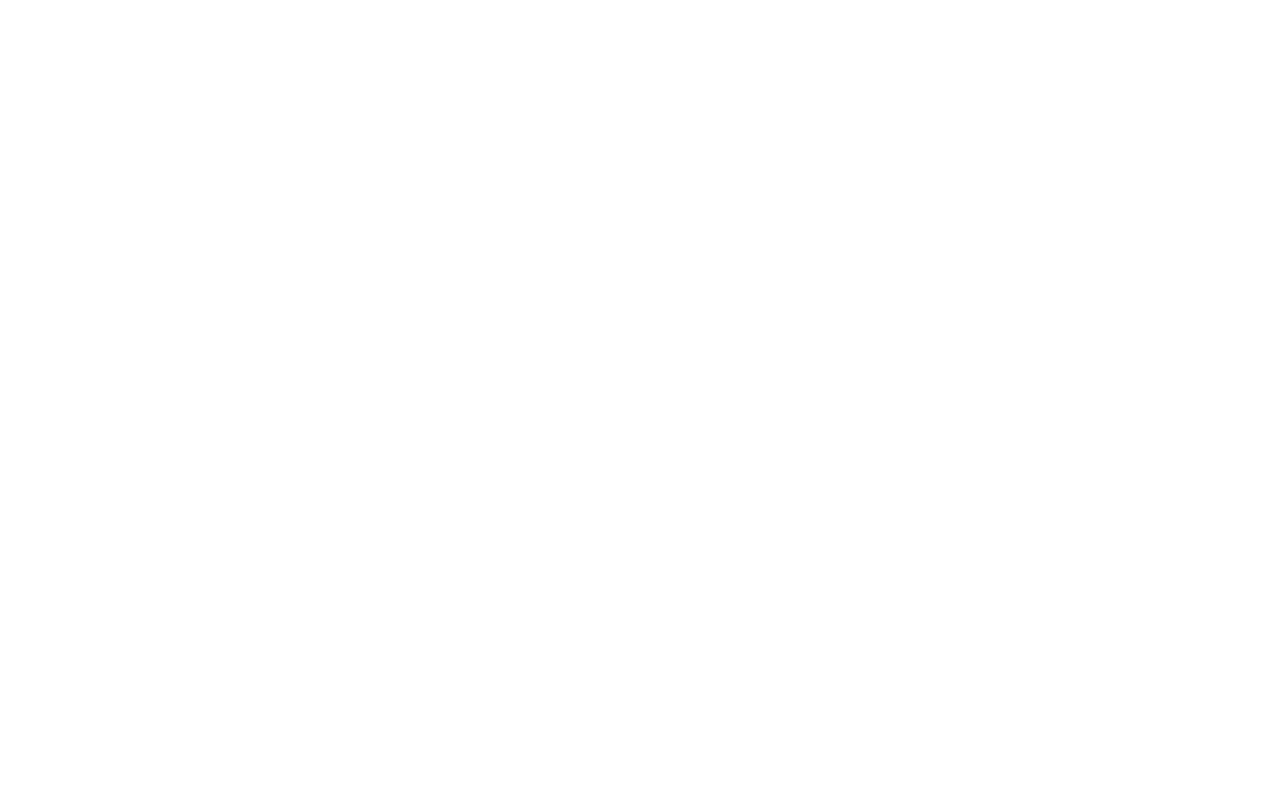
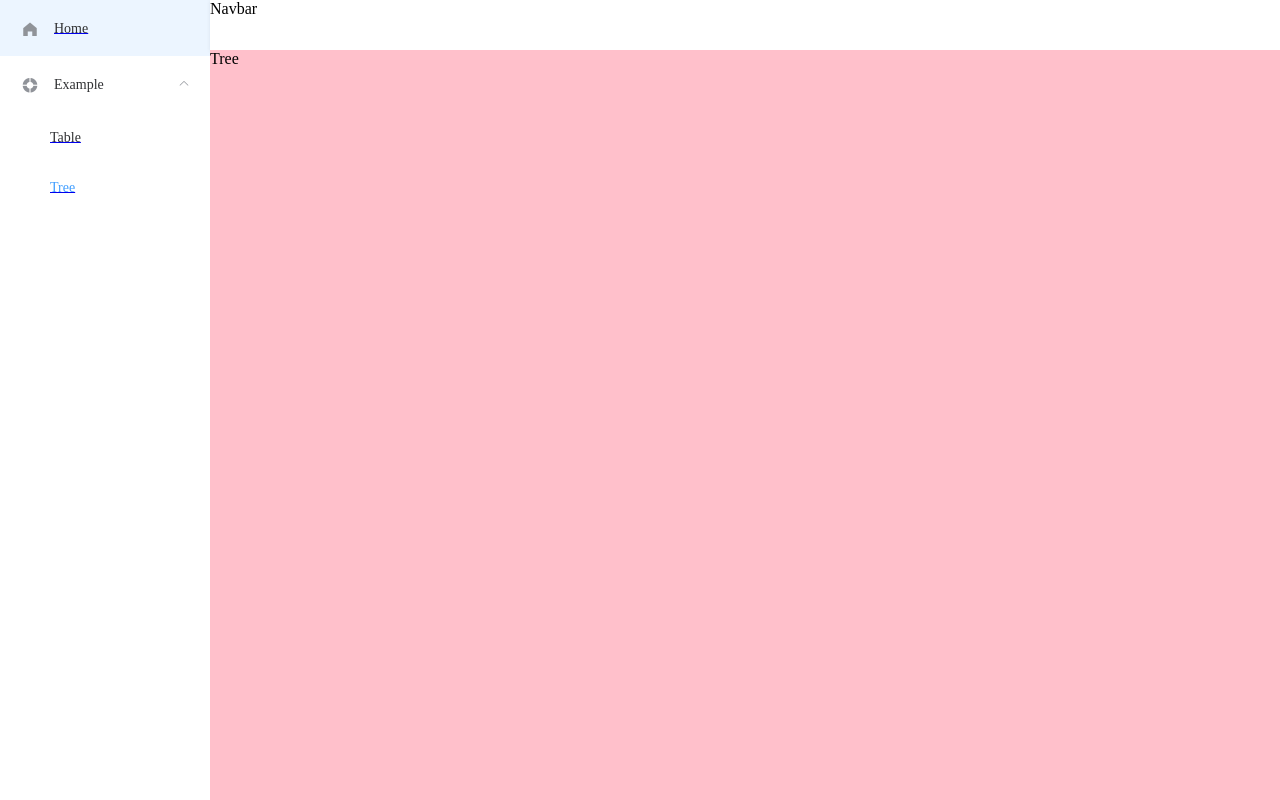
Before and after one commit to LuHong-HL/vue2-element-admin, a Vue app: page /#/example/tree in a window 1280 px wide. Built offline with nearby package versions, Linux system fonts and the light colour scheme.

Commit message:
add: 侧边导航菜单相应组件的编写，及对应main页面的渲染

```diff
--- a/src/layout/components/AppMain.vue
+++ b/src/layout/components/AppMain.vue
@@ -1,10 +1,20 @@
 <template>
-  <div class="app-main">AppMain</div>
+  <section class="app-main">
+    <transition name="fade-transform" mode="out-in">
+      <router-view :key="key" />
+    </transition>
+  </section>
 </template>
 
 <script>
 export default {
-  name: 'AppMain'
+  name: 'AppMain',
+  computed: {
+    key() {
+      console.log('$route.path', this.$route.path)
+      return this.$route.path
+    }
+  }
 }
 </script>
 
--- /dev/null
+++ b/src/layout/components/Sidebar/Item.vue
@@ -0,0 +1,42 @@
+<script>
+export default {
+  name: 'MenuItem',
+  functional: true,
+  props: {
+    icon: {
+      type: String,
+      default: ''
+    },
+    title: {
+      type: String,
+      default: ''
+    }
+  },
+  render(h, context) {
+    const { icon, title } = context.props
+    const vnodes = []
+
+    if (icon) {
+      if (icon.includes('el-icon')) {
+        vnodes.push(<i class={[icon, 'sub-el-icon']} />)
+      } else {
+        vnodes.push(<i class={[icon, 'sub-el-icon']} />)
+        // vnodes.push(<svg-icon icon-class={icon} />)
+      }
+    }
+
+    if (title) {
+      vnodes.push(<span slot="title">{title}</span>)
+    }
+    return vnodes
+  }
+}
+</script>
+
+<style scoped>
+.sub-el-icon {
+  color: currentColor;
+  width: 1em;
+  height: 1em;
+}
+</style>
--- /dev/null
+++ b/src/layout/components/Sidebar/Link.vue
@@ -0,0 +1,43 @@
+<template>
+  <component :is="type" v-bind="linkProps(to)">
+    <slot />
+  </component>
+</template>
+
+<script>
+import { isExternal } from '@/utils/validate'
+
+export default {
+  props: {
+    to: {
+      type: String,
+      required: true
+    }
+  },
+  computed: {
+    isExternal() {
+      return isExternal(this.to)
+    },
+    type() {
+      if (this.isExternal) {
+        return 'a'
+      }
+      return 'router-link'
+    }
+  },
+  methods: {
+    linkProps(to) {
+      if (this.isExternal) {
+        return {
+          href: to,
+          target: '_blank',
+          rel: 'noopener'
+        }
+      }
+      return {
+        to: to
+      }
+    }
+  }
+}
+</script>
--- /dev/null
+++ b/src/layout/components/Sidebar/SidebarItem.vue
@@ -0,0 +1,112 @@
+<template>
+  <div v-if="!item.hidden">
+    <template
+      v-if="
+        hasOneShowingChild(item.children, item) &&
+        (!onlyOneChild.children || onlyOneChild.noShowingChildren) &&
+        !item.alwaysShow
+      "
+    >
+      <app-link v-if="onlyOneChild.meta" :to="resolvePath(onlyOneChild.path)">
+        <el-menu-item
+          :index="resolvePath(onlyOneChild.path)"
+          :class="{ 'submenu-title-noDropdown': !isNest }"
+        >
+          <item
+            :icon="onlyOneChild.meta.icon || (item.meta && item.meta.icon)"
+            :title="onlyOneChild.meta.title"
+          />
+        </el-menu-item>
+      </app-link>
+    </template>
+
+    <el-submenu
+      v-else
+      ref="subMenu"
+      :index="resolvePath(item.path)"
+      popper-append-to-body
+    >
+      <template slot="title">
+        <item
+          v-if="item.meta"
+          :icon="item.meta && item.meta.icon"
+          :title="item.meta.title"
+        />
+      </template>
+      <sidebar-item
+        v-for="child in item.children"
+        :key="child.path"
+        :is-nest="true"
+        :item="child"
+        :base-path="resolvePath(child.path)"
+        class="nest-menu"
+      />
+    </el-submenu>
+  </div>
+</template>
+
+<script>
+import path from 'path'
+import { isExternal } from '@/utils/validate'
+import Item from './Item'
+import AppLink from './Link'
+
+export default {
+  name: 'SidebarItem',
+  components: { Item, AppLink },
+  props: {
+    // route object
+    item: {
+      type: Object,
+      required: true
+    },
+    isNest: {
+      type: Boolean,
+      default: false
+    },
+    basePath: {
+      type: String,
+      default: ''
+    }
+  },
+  data() {
+    this.onlyOneChild = null
+    return {}
+  },
+  methods: {
+    hasOneShowingChild(children = [], parent) {
+      const showingChildren = children.filter(item => {
+        if (item.hidden) {
+          return false
+        } else {
+          // Temp set(will be used if only has one showing child)
+          this.onlyOneChild = item
+          return true
+        }
+      })
+
+      // When there is only one child router, the child router is displayed by default
+      if (showingChildren.length === 1) {
+        return true
+      }
+
+      // Show parent if there are no child router to display
+      if (showingChildren.length === 0) {
+        this.onlyOneChild = { ...parent, path: '', noShowingChildren: true }
+        return true
+      }
+
+      return false
+    },
+    resolvePath(routePath) {
+      if (isExternal(routePath)) {
+        return routePath
+      }
+      if (isExternal(this.basePath)) {
+        return this.basePath
+      }
+      return path.resolve(this.basePath, routePath)
+    }
+  }
+}
+</script>
--- a/src/layout/components/Sidebar/index.vue
+++ b/src/layout/components/Sidebar/index.vue
@@ -1,10 +1,85 @@
 <template>
-  <div>Sidebar</div>
+  <div>
+    <el-menu
+      :default-active="activeMenu"
+      :collapse="isCollapse"
+      :background-color="variables.menuBg"
+      :text-color="variables.menuText"
+      :unique-opened="false"
+      :active-text-color="variables.menuActiveText"
+      :collapse-transition="false"
+      mode="vertical"
+    >
+      <sidebar-item
+        v-for="route in routes"
+        :key="route.path"
+        :item="route"
+        :base-path="route.path"
+      />
+      <!-- <el-submenu index="1">
+        <template slot="title">
+          <i class="el-icon-location"></i>
+          <span slot="title">导航一</span>
+        </template>
+        <el-menu-item-group>
+          <span slot="title">分组一</span>
+          <el-menu-item index="/home">选项1</el-menu-item>
+          <el-menu-item index="1-2">选项2</el-menu-item>
+        </el-menu-item-group>
+        <el-menu-item-group title="分组2">
+          <el-menu-item index="1-3">选项3</el-menu-item>
+        </el-menu-item-group>
+        <el-submenu index="1-4">
+          <span slot="title">选项4</span>
+          <el-menu-item index="1-4-1">选项1</el-menu-item>
+        </el-submenu>
+      </el-submenu>
+      <el-menu-item index="2">
+        <i class="el-icon-menu"></i>
+        <span slot="title">导航二</span>
+      </el-menu-item>
+      <el-menu-item index="3" disabled>
+        <i class="el-icon-document"></i>
+        <span slot="title">导航三</span>
+      </el-menu-item>
+      <el-menu-item index="4">
+        <i class="el-icon-setting"></i>
+        <span slot="title">导航四</span>
+      </el-menu-item> -->
+    </el-menu>
+  </div>
 </template>
 
 <script>
+import variables from '@/styles/variables.scss'
+import SidebarItem from './SidebarItem'
+
 export default {
-  name: 'Sidebar'
+  name: 'Sidebar',
+  components: {
+    SidebarItem
+  },
+  computed: {
+    routes() {
+      return this.$router.options.routes
+    },
+    activeMenu() {
+      const route = this.$route
+      const { meta, path } = route
+      console.log('route', route)
+      // if set path, the sidebar will highlight the path you set
+      if (meta.activeMenu) {
+        return meta.activeMenu
+      }
+      return path
+    },
+    variables() {
+      return variables
+    },
+    isCollapse() {
+      return false
+    }
+  }
 }
 </script>
 
--- a/src/router/index.js
+++ b/src/router/index.js
@@ -5,6 +5,30 @@
 
 import Layout from '@/layout/index.vue'
 
+/**
+ * Note: sub-menu only appear when route children.length >= 1
+ * Detail see: https://panjiachen.github.io/vue-element-admin-site/guide/essentials/router-and-nav.html
+ *
+ * hidden: true                   if set true, item will not show in the sidebar(default is false)
+ * alwaysShow: true               if set true, will always show the root menu
+ *                                if not set alwaysShow, when item has more than one children route,
+ *                                it will becomes nested mode, otherwise not show the root menu
+ * redirect: noRedirect           if set noRedirect will no redirect in the breadcrumb
+ * name:'router-name'             the name is used by <keep-alive> (must set!!!)
+ * meta : {
+    roles: ['admin','editor']    control the page roles (you can set multiple roles)
+    title: 'title'               the name show in sidebar and breadcrumb (recommend set)
+    icon: 'svg-name'/'el-icon-x' the icon show in the sidebar
+    breadcrumb: false            if set false, the item will hidden in breadcrumb(default is true)
+    activeMenu: '/example/list'  if set path, the sidebar will highlight the path you set
+  }
+ */
+
+/**
+ * constantRoutes
+ * a base page that does not have permission requirements
+ * all roles can be accessed
+ */
 const constantRoutes = [
   {
     path: '/',
@@ -15,7 +39,28 @@
         path: 'home',
         name: 'Home',
         component: () => import('../views/home/index.vue'),
-        meta: { title: 'Home' }
+        meta: { title: 'Home', icon: 'el-icon-s-home' }
+      }
+    ]
+  },
+  {
+    path: '/example',
+    component: Layout,
+    redirect: '/example/table',
+    name: 'Example',
+    meta: { title: 'Example', icon: 'el-icon-s-help' },
+    children: [
+      {
+        path: 'table',
+        name: 'Table',
+        component: () => import('@/views/table/index'),
+        meta: { title: 'Table', icon: 'table' }
+      },
+      {
+        path: 'tree',
+        name: 'Tree',
+        component: () => import('@/views/tree/index'),
+        meta: { title: 'Tree', icon: 'tree' }
       }
     ]
   }
--- a/src/styles/sidebar.scss
+++ b/src/styles/sidebar.scss
@@ -10,7 +10,17 @@
     top: 0;
     bottom: 0;
     left: 0;
-    width: $sideBarWidth;
-    background-color: aquamarine;
+    width: $sideBarWidth !important;
+    background-color: $menuBg;
+
+    .el-menu {
+      border: none;
+      height: 100%;
+      width: 100% !important;
+    }
+    .sub-el-icon {
+      margin-right: 12px;
+      margin-left: -2px;
+    }
   }
 }
--- a/src/styles/variables.scss
+++ b/src/styles/variables.scss
@@ -1 +1,15 @@
 $sideBarWidth: 210px;
+
+// sidebar
+$menuText:#bfcbd9;
+$menuActiveText:#409EFF;
+
+$menuBg:#304156;
+
+// the :export directive is the magic sauce for webpack
+// https://www.bluematador.com/blog/how-to-share-variables-between-js-and-sass
+:export {
+  menuBg: $menuBg;
+  menuText: $menuText;
+  menuActiveText: $menuActiveText;
+}
--- /dev/null
+++ b/src/utils/validate.js
@@ -0,0 +1,7 @@
+/**
+ * @param {string} path
+ * @returns {Boolean}
+ */
+export function isExternal(path) {
+  return /^(https?:|mailto:|tel:)/.test(path)
+}
--- /dev/null
+++ b/src/views/table/index.vue
@@ -0,0 +1,16 @@
+<template>
+  <div>
+    <div>Table</div>
+  </div>
+</template>
+
+<script>
+export default {
+  name: 'Table',
+  data() {
+    return {}
+  }
+}
+</script>
+
+<style lang="scss" scoped></style>
--- /dev/null
+++ b/src/views/tree/index.vue
@@ -0,0 +1,16 @@
+<template>
+  <div>
+    <div>Tree</div>
+  </div>
+</template>
+
+<script>
+export default {
+  name: 'Tree',
+  data() {
+    return {}
+  }
+}
+</script>
+
+<style lang="scss" scoped></style>
```
Also changed, not shown: 1 other file (tests, documents, lock files or other folders).
